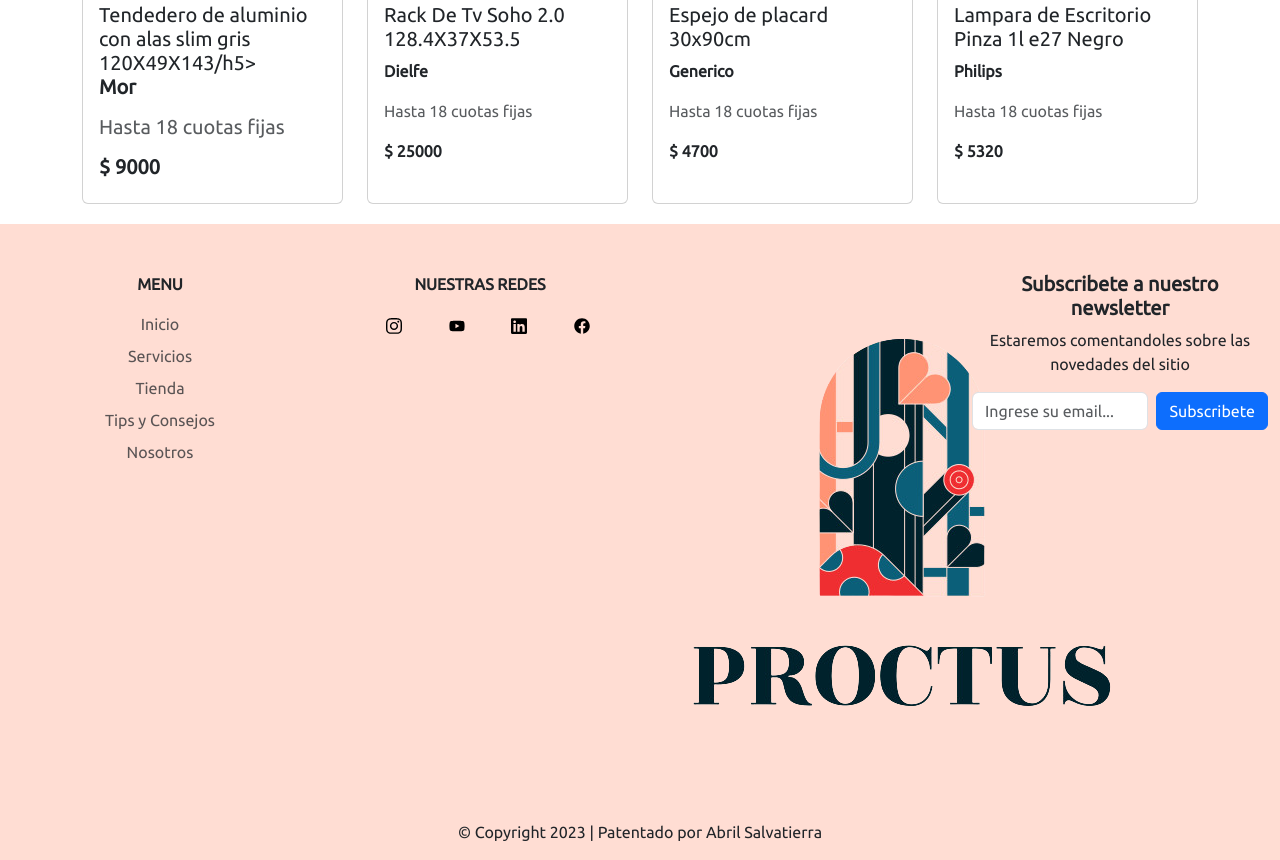
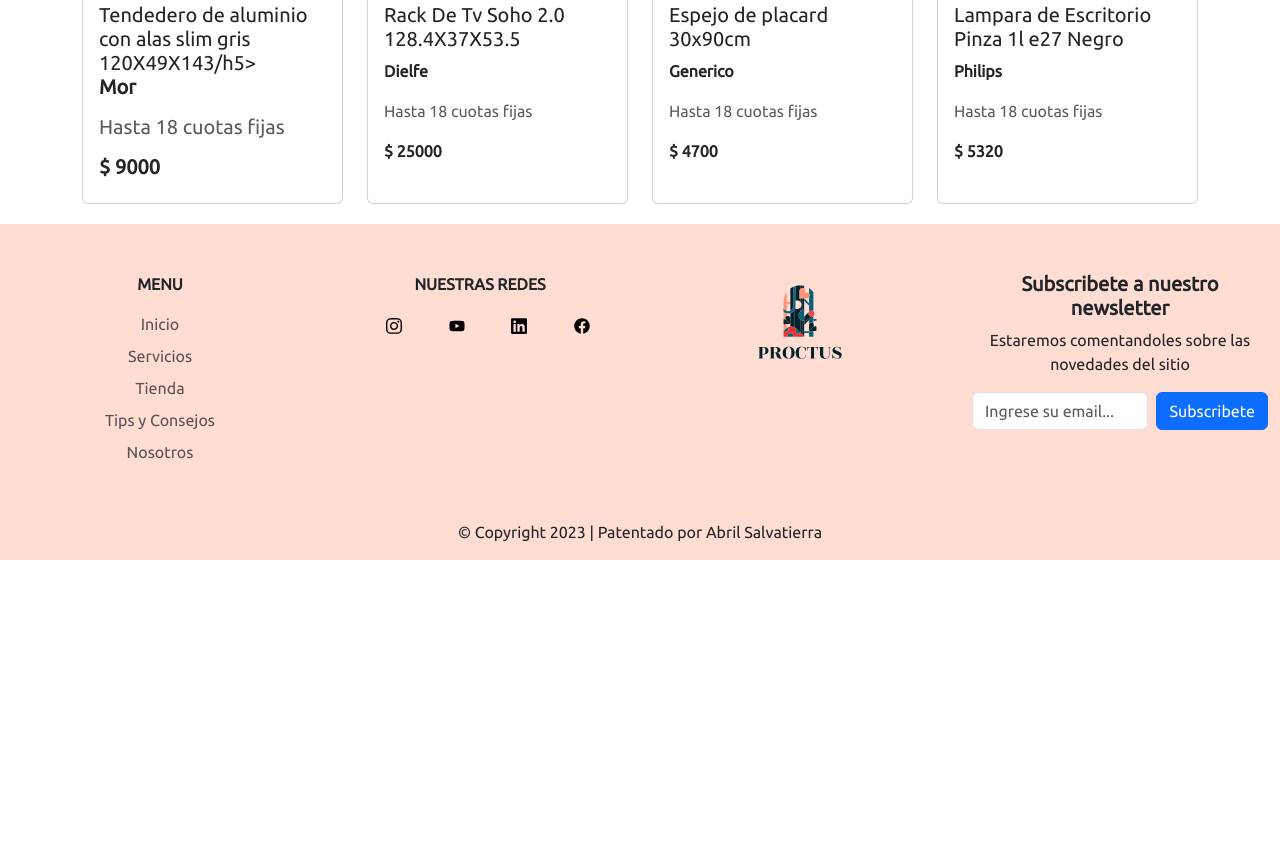
Before and after one commit to AbrilSalvatierra/Preentrega3-Salvatierra_Abril, a website: page pages/tienda.html in a window 1280 px wide. Shown: the part 1564-2424 px from the top of the page. After the commit the page ends 2124 px from the top, so only its background shows below. Drawn offline with nearby package versions, Linux system fonts and the light colour scheme.

Commit message:
modificaciones en el logo

```diff
--- a/pages/tienda.html
+++ b/pages/tienda.html
@@ -206,7 +206,7 @@
             </div>
 
             <div class="col-lg-3 col-md-4 col-sm-6 align-item-center">
-              <img src="../images/logo/logo-desktop.png" alt="Proctus">
+              <img src="../images/logo/logo-mobile.png" alt="Proctus">
             </div>
 
             <div class="col-lg-3 col-md-4 col-sm-6 align-item-center">
```
Also changed, not shown: index.html (+1 -1 lines), pages/nosotros.html (+1 -1 lines), pages/servicios.html (+1 -1 lines), pages/tipsyconsejos.html (+1 -1 lines), images/logo/logo-mobile.png (added).
